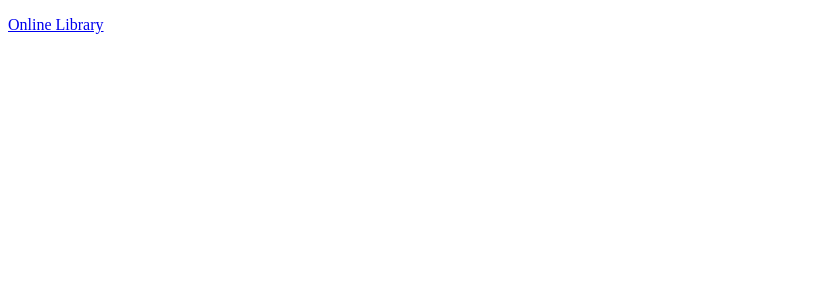
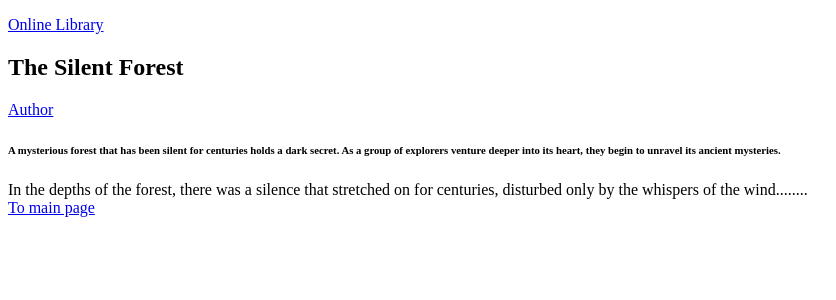
Before and after one commit to shyrynsky/Angular-SSR-SSG-App, an Angular app: page /book/0 in a window 1280 px wide. Before the commit this address led to /. Shown: the top 300 px of the page, without its empty margins (0-836 px from the left). Built offline with nearby package versions, Linux system fonts and the light colour scheme; data requests are answered from the project's data file.

Commit message:
made text service and sketched book page

```diff
--- a/src/app/app.component.html
+++ b/src/app/app.component.html
@@ -10,7 +10,7 @@
     } @loading {
       <p>Loading...</p>
     } @placeholder {
-      <p>Zzzzzz...</p>
+      <p>There will be content here</p>
     } @error {
       <p>Loading error</p>
     }
--- /dev/null
+++ b/src/app/pages/book-with-content/book-with-content.component.html
@@ -0,0 +1,17 @@
+<div>
+  @if (book != null && book != undefined) {
+    <div>
+      <h2>{{ book.name }}</h2>
+      <a [routerLink]="['/author', book.author_id]">Author</a>
+      <h6>{{ book.description }}</h6>
+      @if (text != null && text != undefined) {
+        <div>{{ text.value }}</div>
+      } @else {
+        <p>Text not found</p>
+      }
+    </div>
+  } @else {
+    <p>Book not found</p>
+  }
+  <a [routerLink]="['/']">To main page</a>
+</div>
--- /dev/null
+++ b/src/app/pages/book-with-content/book-with-content.component.ts
@@ -0,0 +1,35 @@
+import { ActivatedRoute } from '@angular/router';
+import { Component, inject } from '@angular/core';
+import { RouterLink, RouterOutlet } from '@angular/router';
+import { TextsService } from './../../shared/services/texts.service';
+import { Text } from '../../Models/text';
+import { BooksService } from '../../shared/services/books.service';
+import { Book } from '../../Models/book';
+
+@Component({
+  selector: 'app-book-with-content',
+  standalone: true,
+  imports: [RouterLink, RouterOutlet],
+  templateUrl: './book-with-content.component.html',
+  styleUrl: './book-with-content.component.css'
+})
+export class BookWithContentComponent {
+  textsService = inject(TextsService)
+  bookService = inject(BooksService)
+  text?: Text;
+  book?: Book;
+  route = inject(ActivatedRoute);
+
+  constructor() {
+    const bookId = parseInt(this.route.snapshot.params['id'], 10);
+
+    this.bookService.getBookById(bookId).then((book) =>{
+      this.book = book;
+      if (this.book != null && this.book != undefined) {
+          this.textsService.getTextById(this.book.text_id).then((text) =>{
+            this.text = text;
+          });
+        }
+    });
+  }
+}
--- a/src/app/routes.ts
+++ b/src/app/routes.ts
@@ -1,6 +1,7 @@
 import {Routes} from '@angular/router';
 import { BooksComponent } from './pages/books/books.component';
 import { AuthorComponent } from './pages/author/author.component';
+import { BookWithContentComponent } from './pages/book-with-content/book-with-content.component';
 
 const routeConfig: Routes = [
     {
@@ -15,6 +16,11 @@ const routeConfig: Routes = [
       title: 'Books',
     },
     {
+      path: 'book/:id',
+      component: BookWithContentComponent,
+      title: 'BookWithContent',
+    },
+    {
       path: 'author/:id',
       component: AuthorComponent,
       title: 'Author',
--- a/src/app/shared/components/book-item/book-item.component.html
+++ b/src/app/shared/components/book-item/book-item.component.html
@@ -1,6 +1,6 @@
 <div>
   <h2>{{ book.name }}</h2>
   <p>{{ book.description }}</p>
-  <!-- <a [routerLink]="['/book', book.id]">Read</a> -->
+  <a [routerLink]="['/book', book.id]">Read</a>
   <a [routerLink]="['/author', book.author_id]">Author</a>
 </div>
--- /dev/null
+++ b/src/app/shared/services/texts.service.ts
@@ -0,0 +1,16 @@
+import { Text } from './../../Models/text';
+import { Injectable } from '@angular/core';
+
+@Injectable({
+  providedIn: 'root'
+})
+export class TextsService {
+
+  url = 'http://localhost:3000/texts';
+
+  async getTextById(id: number): Promise<Text | undefined> {
+    const data = await fetch(`${this.url}/${id}`);
+    return (await data.json()) ?? {};
+  }
+
+}
```
Also changed, not shown: src/app/pages/book-with-content/book-with-content.component.css (added), 1 other file (tests, documents, lock files or other folders).
